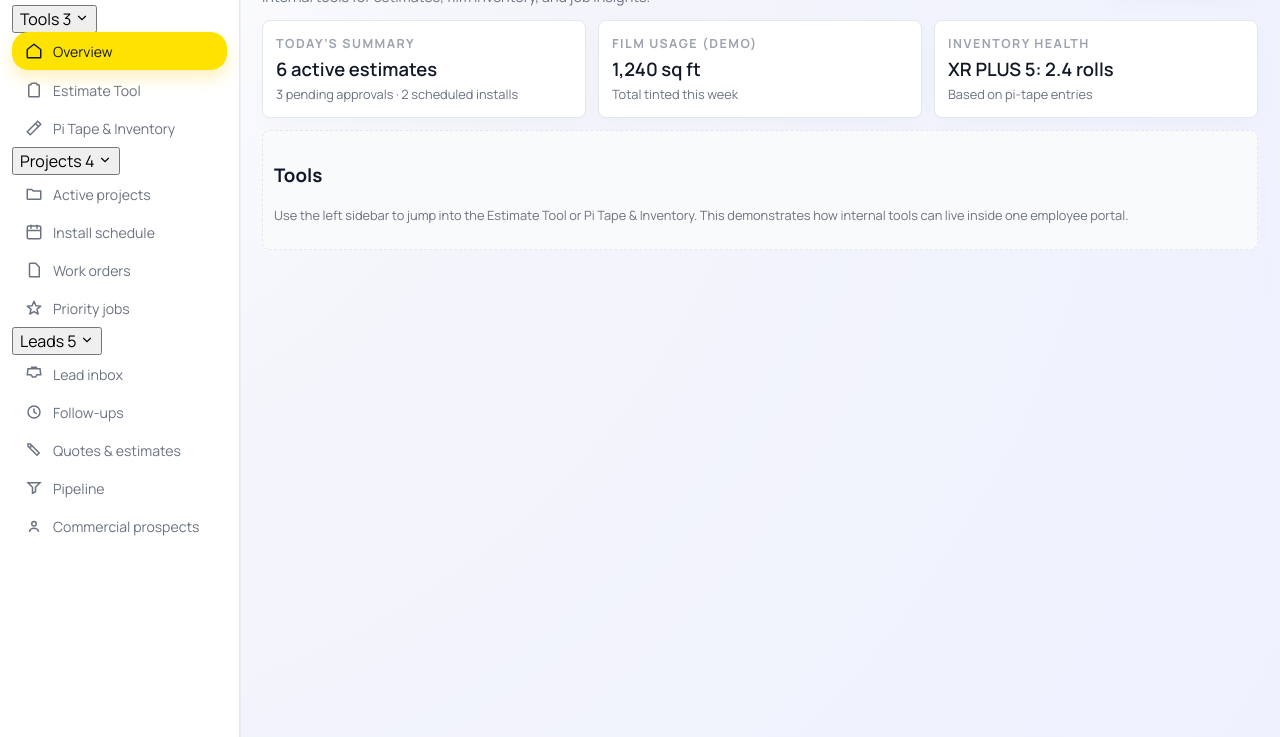
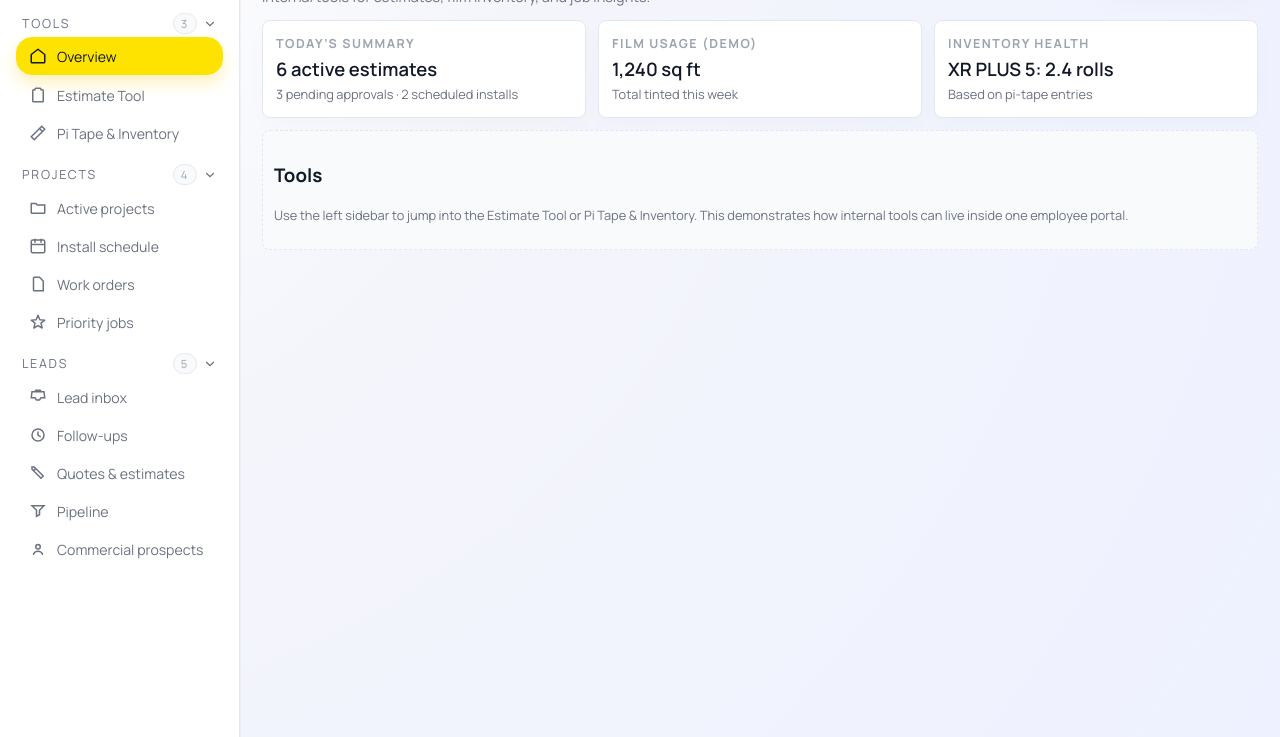
Before and after one commit to unnq/tintcalculator, a plain HTML site: page index.html in a window 1280 px wide. Both pictures are taken after typing "name@example.com", "Sample123" into the empty fields and a click on the button "Login". Shown: the part 63-800 px from the top of the page. Drawn offline with Linux system fonts and the light colour scheme.

Commit message:
Update styles.css

```diff
--- a/styles.css
+++ b/styles.css
@@ -256,6 +256,85 @@ hr {
 .portal-sidebar.collapsed .sidebar-link {
   justify-content: center;
   padding-inline: 8px;
+}
+
+.portal-sidebar.collapsed .sidebar-section-toggle {
+  padding-inline: 4px;
+  justify-content: center;
+}
+
+.portal-sidebar.collapsed .section-title,
+.portal-sidebar.collapsed .section-pill {
+  display: none;
+}
+
+.portal-sidebar.collapsed .section-chevron {
+  display: none;
+}
+
+sidebar-sections {
+   display: flex;
+  flex-direction: column;
+  gap: 8px;
+  margin-top: 4px;
+}
+
+.sidebar-section {
+  border-radius: 12px;
+  padding: 4px;
+  transition: background 0.15s ease;
+}
+
+.sidebar-section:hover {
+  background: rgba(249, 250, 251, 0.9);
+}
+
+/* Section header */
+
+.sidebar-section-toggle {
+  width: 100%;
+  border: none;
+  background: transparent;
+  display: flex;
+  align-items: center;
+  gap: 6px;
+  padding: 4px 6px;
+  cursor: pointer;
+  color: var(--text-muted);
+  font-size: 0.78rem;
+  text-transform: uppercase;
+  letter-spacing: 0.14em;
+}
+
+.section-title {
+  flex: 1;
+  text-align: left;
+}
+
+.section-pill {
+  padding: 2px 7px;
+  border-radius: 999px;
+  border: 1px solid var(--border-subtle);
+  font-size: 0.7rem;
+  color: var(--text-subtle);
+  background: #f9fafb;
+}
+
+.section-chevron {
+  display: inline-flex;
+  align-items: center;
+  justify-content: center;
+  transition: transform 0.16s ease;
+}
+
+/* When section collapsed */
+
+.sidebar-section.collapsed .sidebar-section-body {
+  display: none;
+}
+
+.sidebar-section.collapsed .section-chevron {
+  transform: rotate(-90deg);
 }
 
 /* Main */
```
